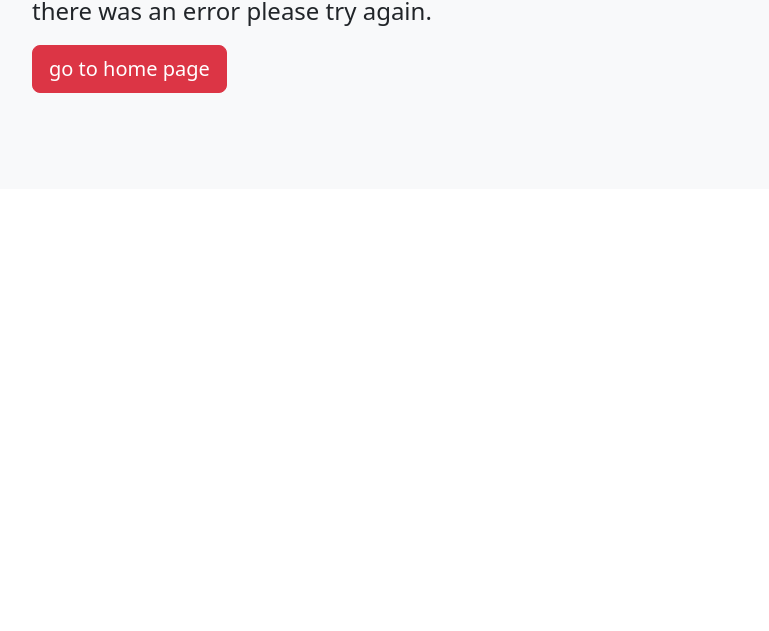
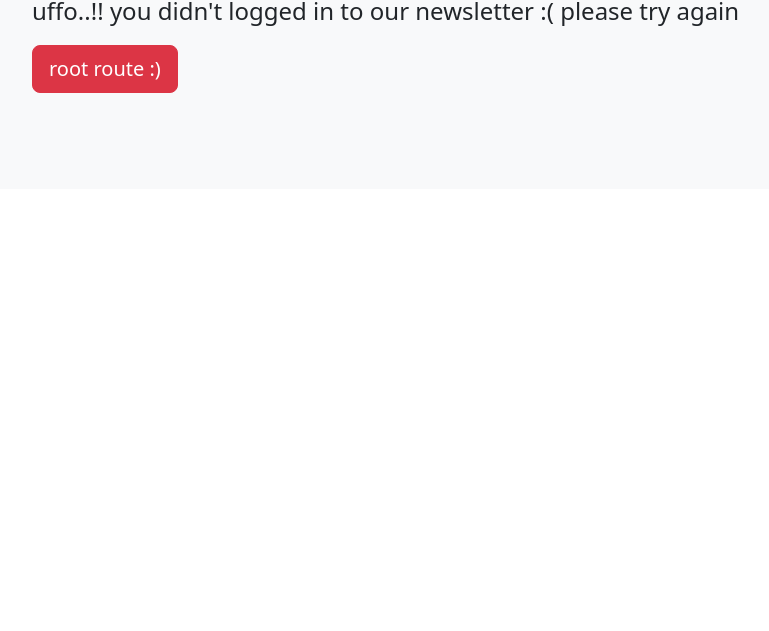
Before and after one commit to JaY072002/Newsletter, a website: page failure.html in a window 1280 px wide. Shown: the part 169-800 px from the top of the page, without its empty margins (28-797 px from the left). Drawn offline with nearby package versions, Linux system fonts and the light colour scheme.

Commit message:
failure and succes modified in experimental branch

```diff
--- a/failure.html
+++ b/failure.html
@@ -14,8 +14,8 @@
     <div class="p-5 mb-4 bg-light rounded-3">
         <div class="container-fluid py-5">
             <h1 class="display-5 fw-bold">uh..oh!!</h1>
-            <p class="col-md-8 fs-4">there was an error please try again.</p>
-            <button class="btn btn-lg btn-danger btn-lg" type="button">go to home page</button>
+            <p class="col-md-8 fs-4">uffo..!! you didn't logged in to our newsletter :( please try again</p>
+            <button class="btn btn-lg btn-danger btn-lg" type="button">root route :)</button>
 
         </div>
     </div>
```
Also changed, not shown: success.html (+2 -2 lines).
